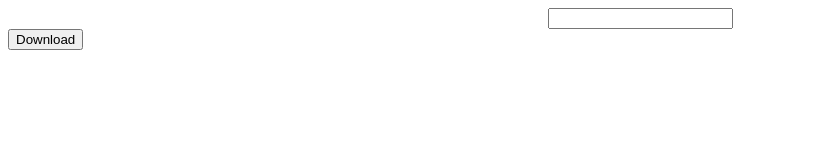
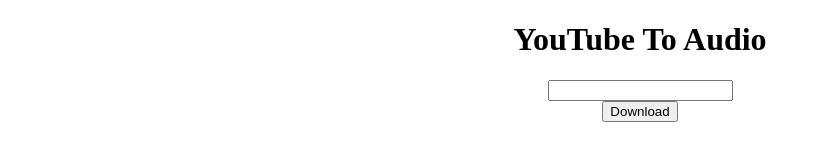
Before and after one commit to SudoR2spr/TubeVideoToAudio, a plain HTML site: page index.html in a window 1280 px wide. Shown: the whole page, without its empty margins (0-821 px from the left). Drawn offline with nearby package versions, Linux system fonts and the light colour scheme.

Commit message:
index.html

```diff
--- a/index.html
+++ b/index.html
@@ -7,8 +7,9 @@
     </script>
   </head>
   <body>
-    <center><input type="text" id = "youtubelink">
-    </center><button id = "download">Download</button></center>
+    <center><h1>YouTube To Audio</h1></center>
+    <center><input type="text" id = "youtubelink"></center>
+    <center><button id = "download">Download</button></center>
 
     <audio id="audio" autoplay controls style = "margin-top: 30px; display: none;"></audio>
 
```
